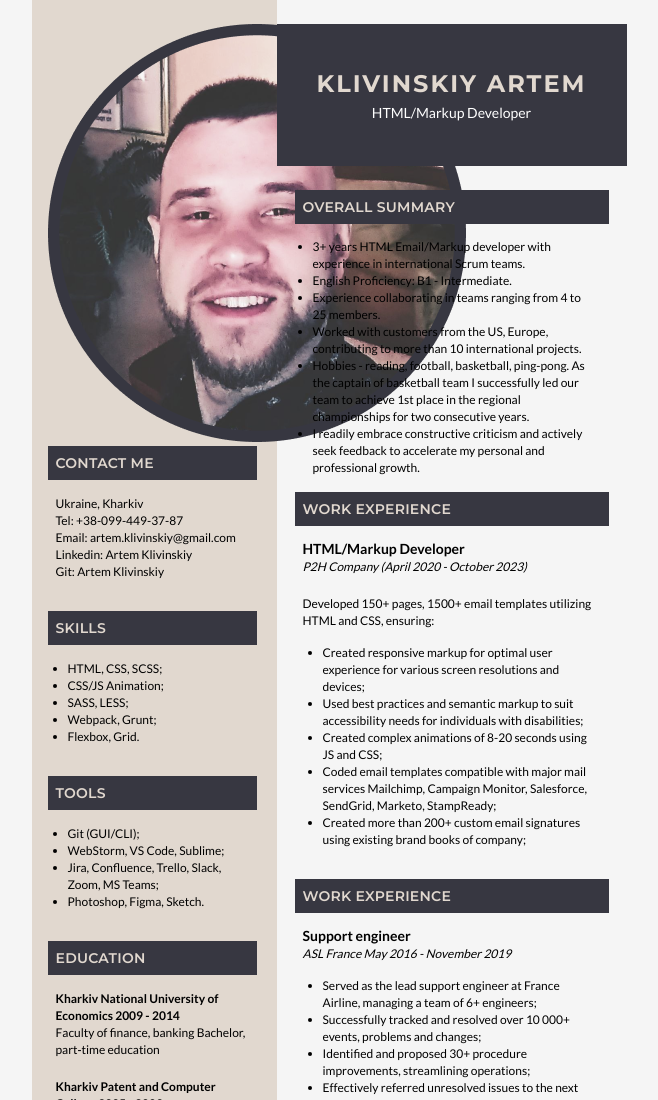
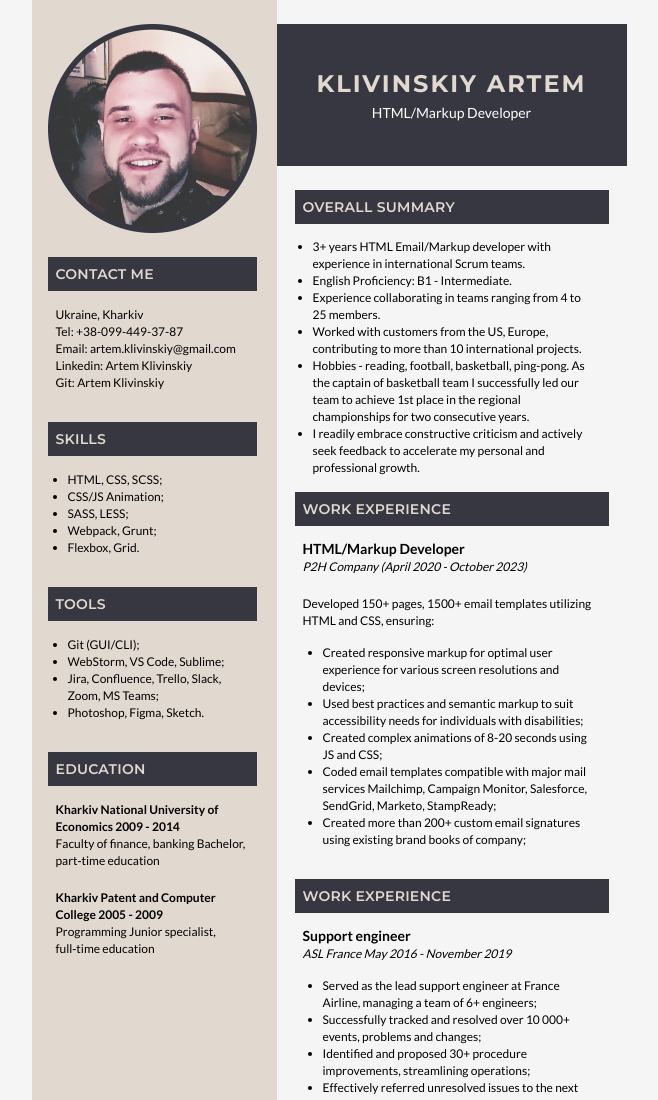
Before and after one commit to ArtemKlivinskiy/CV, a plain HTML site: page index.html in a window 1280 px wide. Shown: the top 1100 px of the page, without its empty margins (311-969 px from the left). Drawn offline with Linux system fonts and the light colour scheme.

Commit message:
some changes

```diff
--- a/style.css
+++ b/style.css
@@ -77,7 +77,7 @@ h2{
 }
 
 
-.photo__img {
+.photoImg {
     width:209px;
     padding-bottom:20px;
 }
```
